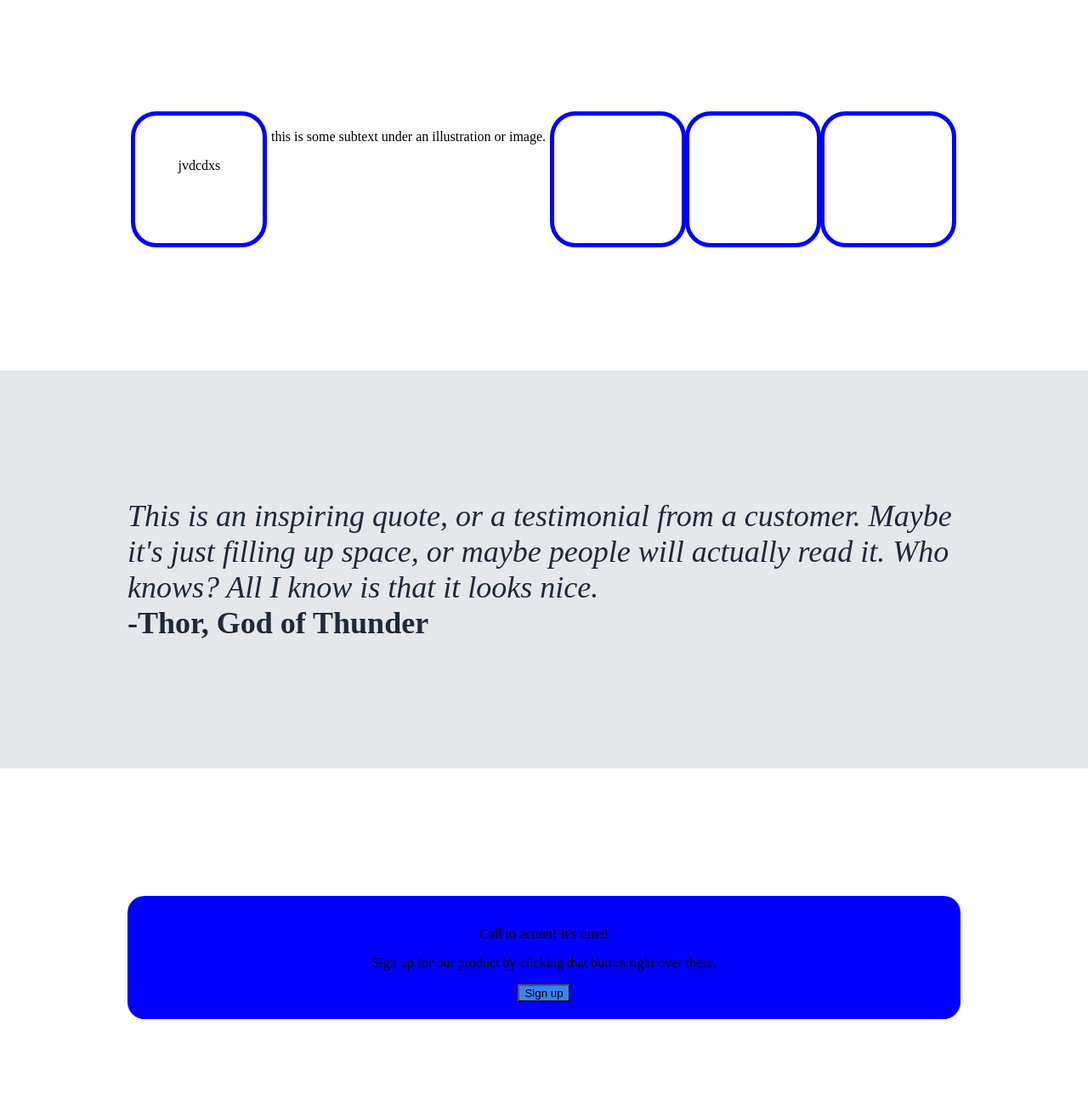
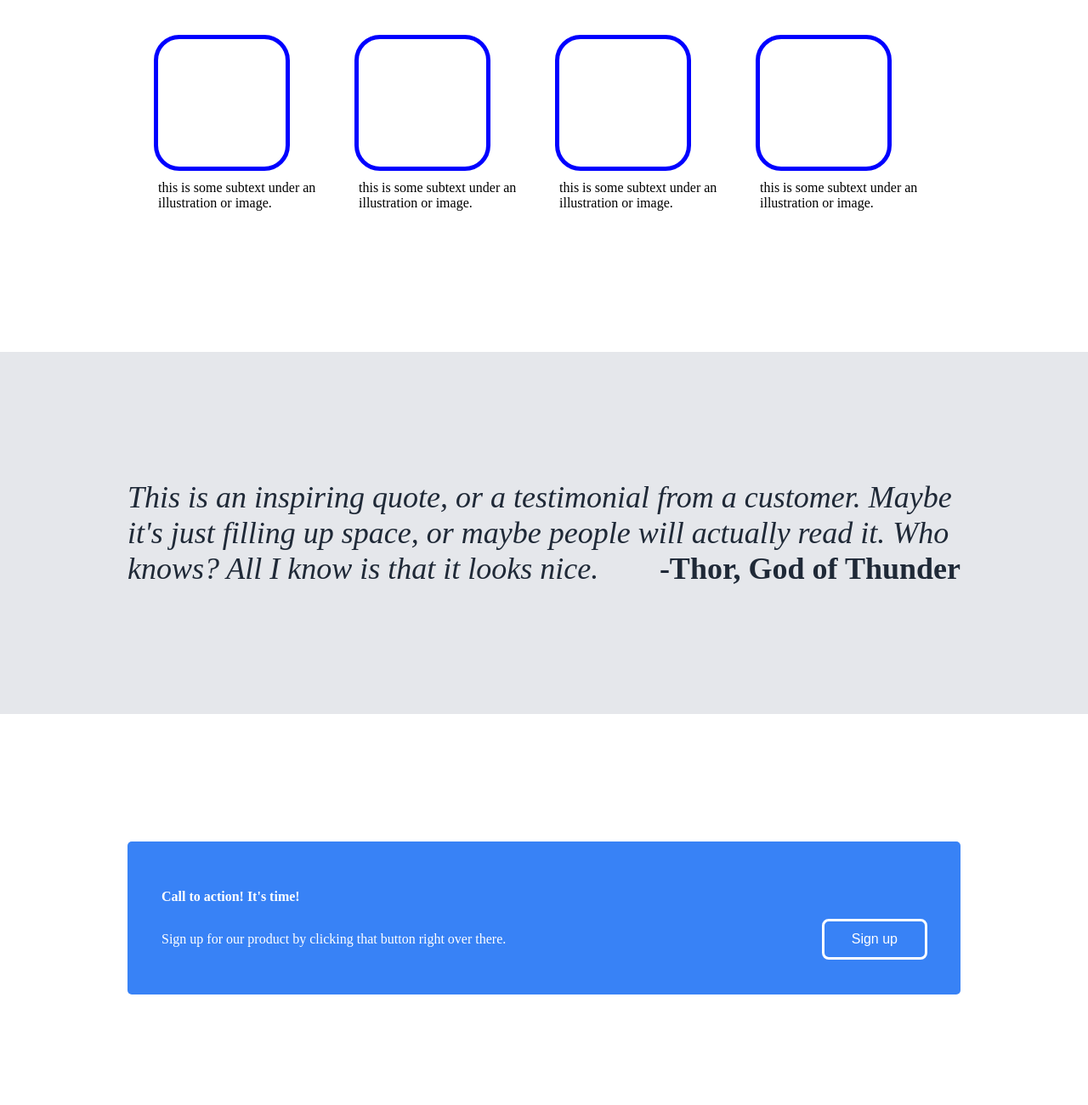
Before and after one commit to Azraeldos/Landing_page, a plain HTML site: page index.html in a window 1280 px wide. Shown: the part 680-1980 px from the top of the page at 85% size. Drawn offline with Linux system fonts and the light colour scheme.

Commit message:
completed Project: Landing Page

```diff
--- a/index.html
+++ b/index.html
@@ -7,6 +7,7 @@
     <link rel="stylesheet" href="styles.css">
 </head>
 <body>
+
     <div class="navbar">
         <div class="left-links"><p>Header Logo</p></div>
         <div class="right-links">
@@ -25,35 +26,51 @@
             It's a smaller font and the color is lower contrast
         </p>
         </div>
+        <div class="big_sub_subtext">
         <button class="big_sign_up">Sign up</button>
-        <img src="" alt="place holder img">
-
+        <img class="big_logo" src="" alt="place holder img">
+    </div>
 
     </div>
     <h1 class="second_big_text">Some random information.</h1>
     <div class="random_info">
-        <div class="squares">jvdcdxs</div>
+        <div class="info">
+        <div class="squares"></div>
         <p class="text_under_square">this is some subtext under
-             an illustration or image.
-        </p>
-        <div class="squares"></div>
-        <div class="squares"></div>
-        <div class="squares"></div>
+             an illustration or image.</p>
+        </div>
+        <div class="info">
+            <div class="squares"></div>
+            <p class="text_under_square">this is some subtext under
+                 an illustration or image.</p>
+            </div>
+            <div class="info">
+                <div class="squares"></div>
+                <p class="text_under_square">this is some subtext under
+                     an illustration or image.</p>
+                </div>
+            <div class="info">
+                    <div class="squares"></div>
+                    <p class="text_under_square">this is some subtext under
+                         an illustration or image.</p>
+                    </div>
     </div>
+
     <div class="quote">
     <em>This is an inspiring quote, or a testimonial from a customer.
         Maybe it's just filling up space, or maybe people will actually
         read it. Who knows? All I know is that it looks nice.
     </em>
-    <div><strong>-Thor, God of Thunder</strong></div>
+    <div class="quote_author"><strong>-Thor, God of Thunder</strong></div>
     </div>
     <div class="sign_up">
         <div class="sign_up_content">
-        <p>Call to action! It's time!</p>
-        <p>Sign up for our product by clicking that button
-            right over there.
-        </p>
-        <button>Sign up</button>
+        <p class="banner_header">Call to action! It's time!</p>
+        <div class="second_sign_up_text">
+            <p>Sign up for our product by clicking that button
+                right over there.</p>
+            <button class="second_sign_up">Sign up</button>
+        </div>
         </div>
     </div>
     <div class="footer">
--- a/styles.css
+++ b/styles.css
@@ -8,12 +8,20 @@ background-color: #1F2937;
 .header{
 padding: 150px;
 }
+.header_content{
+    /* justify-content: center;
+    align-items: center;
+    text-align: center; */
+}
+.big_logo{
+    /* float: right; */
+}
 .big_sign_up{
     color: white;
-    background-color: blue;
-    border-radius: 20px;
+    background-color: #3882F6;
+    border-radius: 5px;
     padding: 10px;
-
+    width: 100px;
 }
 .big_text{
     font-size: 48px;
@@ -23,6 +31,13 @@ padding: 150px;
 .navbar, .big_subtext{
     font-size: 18px;
     color: #E5E7EB;
+}
+.navbar{
+    display: flex;
+    color: white;
+    font-size: larger;
+    justify-content:space-evenly;
+    gap: 550px;
 }
 .footer{
     color: white;
@@ -36,23 +51,15 @@ padding: 150px;
     color:#1F2937
 
 }
-.navbar{
-    display: flex;
-    color: white;
-    font-size: larger;
-    justify-content: space-evenly;
-    gap: 10px;
-}
-button{
- background-color: #3882F6;
-}
-
  a, ul, li{
     list-style: none;
     text-decoration: none;
     display: flex;
     gap: 10px;
     color: white;
+}
+.info{
+    max-width: 200px;
 }
 .squares{
     height: 50px;
@@ -66,20 +73,53 @@ button{
     display: flex;
     justify-content: space-evenly;
     padding: 150px;
+    margin-top: -90px;
 }
 .second_big_text{
     text-align: center;
     margin-top: 50px;
+    font-weight: bolder;
 }
 .quote{
     padding: 150px;
 }
 .sign_up{
     padding: 150px;
+    color: white;
 }
 .sign_up_content{
-    background-color: blue;
-    border-radius: 20px;
-    text-align: center;
-    padding: 20px;
+    background-color: #3882F6;
+    color: white;
+    border-radius: 5px;
+    text-align: left;
+    padding: 40px;
 }
+.second_sign_up{
+    display: flex;
+    background-color: #3882F6;
+  border: none;
+  color: white;
+  padding: 10px 32px;
+  text-align: center;
+  text-decoration: none;
+  display: inline-block;
+  font-size: 16px;
+  margin: 4px 2px;
+  cursor: pointer;
+  outline: solid white ;
+  border-radius: 5px;
+}
+.banner_header{
+    font-weight: bolder;
+}
+.quote_author{
+    float: right;
+}
+.second_sign_up_text{
+   display: flex;
+   justify-content: space-between;
+}
+.big_sub_subtext{
+    display: flex;
+    justify-content: space-between;
+}
```
